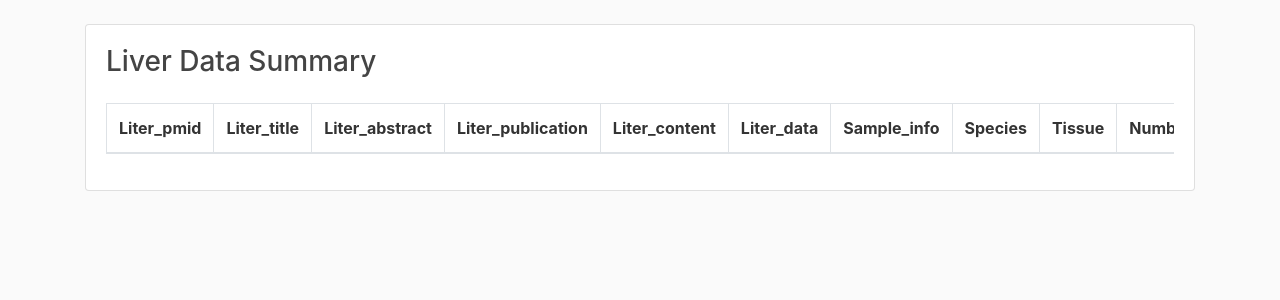
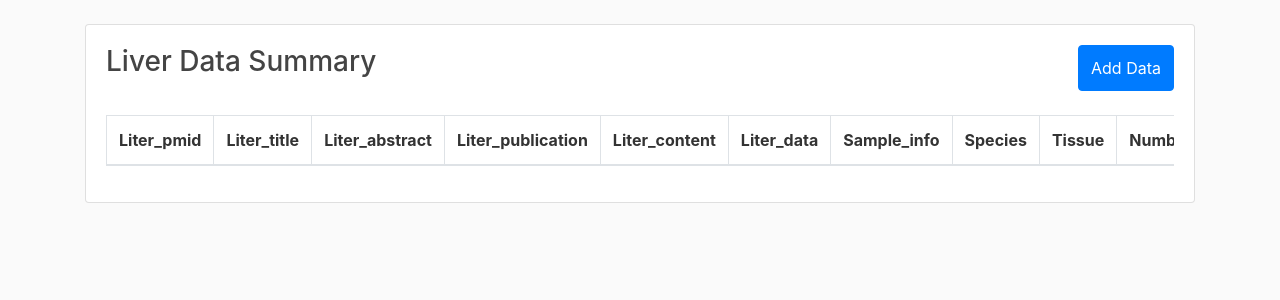
Before and after one commit to bioinfotec/SingleCellDB, a Django app: page /overview in a window 1280 px wide. Shown: the part 56-356 px from the top of the page. Run offline with Django 4.2, Linux system fonts and the light colour scheme; data that the repository does not hold is empty; some libraries are stand-ins or nearby versions.

Commit message:
增加添加数据功能

```diff
--- a/celldb/templates/celldb/overview.html
+++ b/celldb/templates/celldb/overview.html
@@ -4,10 +4,20 @@
   <div class="col-md-12">
     <div class="card">
       <div class="card-body">
-        <h3 class="card-title mb-4">Liver Data Summary</h3>
+        <div class="d-flex justify-content-between mb-4">
+          <h3 class="card-title">Liver Data Summary</h3>
+          <button
+            id="addData"
+            class="btn btn-primary"
+            data-toggle="modal"
+            data-target="#addDataModal"
+          >
+            Add Data
+          </button>
+        </div>
         <div
           class="table-responsive"
-          style="max-height: 800px; overflow-y: scroll"
+          style="max-height: 600px; overflow-y: scroll"
         >
           <table class="table table-striped table-bordered">
             <thead>
@@ -113,7 +123,7 @@
     </div>
   </div>
 </div>
-<!-- 模态框 -->
+<!-- 模态框 表格详情-->
 <div
   class="modal fade"
   id="literModal"
@@ -143,9 +153,68 @@
   </div>
 </div>
 
+<!-- 模态框 增加数据-->
+<div
+  class="modal fade"
+  id="addDataModal"
+  tabindex="-1"
+  role="dialog"
+  aria-labelledby="addDataModalLabel"
+  aria-hidden="true"
+>
+  <div class="modal-dialog" role="document">
+    <div class="modal-content">
+      <div class="modal-header">
+        <h5 class="modal-title" id="addDataModalLabel">Add Data</h5>
+        <button
+          type="button"
+          class="close"
+          data-dismiss="modal"
+          aria-label="Close"
+        >
+          <span aria-hidden="true">&times;</span>
+        </button>
+      </div>
+      <div class="modal-body">
+        <form id="addDataForm">
+          <div class="form-group">
+            <label for="liter_pmid">Literature PMID</label>
+            <input
+              type="text"
+              class="form-control"
+              id="liter_pmid"
+              name="liter_pmid"
+            />
+          </div>
+          <div class="form-group">
+            <label for="liter_title">Literature Title</label>
+            <input
+              type="text"
+              class="form-control"
+              id="liter_title"
+              name="liter_title"
+            />
+          </div>
+          <!-- 添加其他字段的表单元素 -->
+        </form>
+      </div>
+      <div class="modal-footer">
+        <button type="button" class="btn btn-secondary" data-dismiss="modal">
+          Close
+        </button>
+        <button type="submit" class="btn btn-primary" onclick="addData()">
+          Save
+        </button>
+      </div>
+    </div>
+  </div>
+</div>
+
 {% block scripts %}
 <script src="{% static 'celldb/js/jquery-3.2.1.slim.min.js' %}"></script>
+<script src="https://cdnjs.cloudflare.com/ajax/libs/jquery/3.6.0/jquery.min.js"></script>
 <script src="https://stackpath.bootstrapcdn.com/bootstrap/4.5.2/js/bootstrap.min.js"></script>
+
 <script>
   $(document).ready(function () {
     $("#literModal").on("show.bs.modal", function (event) {
@@ -165,4 +234,31 @@
     window.location.href = url;
   }
 </script>
+<script>
+  function addData() {
+    var form = $("#addDataForm");
+    var url = "api/liter/"; // 替换为Django视图URL
+    var liter_pmid = $("#liter_pmid").val();
+    var liter_title = $("#liter_title").val();
+    var data = {
+      Liter_pmid: liter_pmid,
+      Liter_title: liter_title,
+      // Add other fields as needed
+    };
+    $.ajax({
+      type: "POST",
+      url: url,
+      data: JSON.stringify(data),
+      contentType: "application/json",
+      success: function (response) {
+        $("#addDataModal").modal("hide");
+        location.reload(); // 示例：刷新页面
+      },
+      error: function (xhr, status, error) {
+        // 处理错误响应
+        console.log(error);
+      },
+    });
+  }
+</script>
 {% endblock %} {% endblock %}
```
Also changed, not shown: celldb/templates/celldb/test.html (added).
